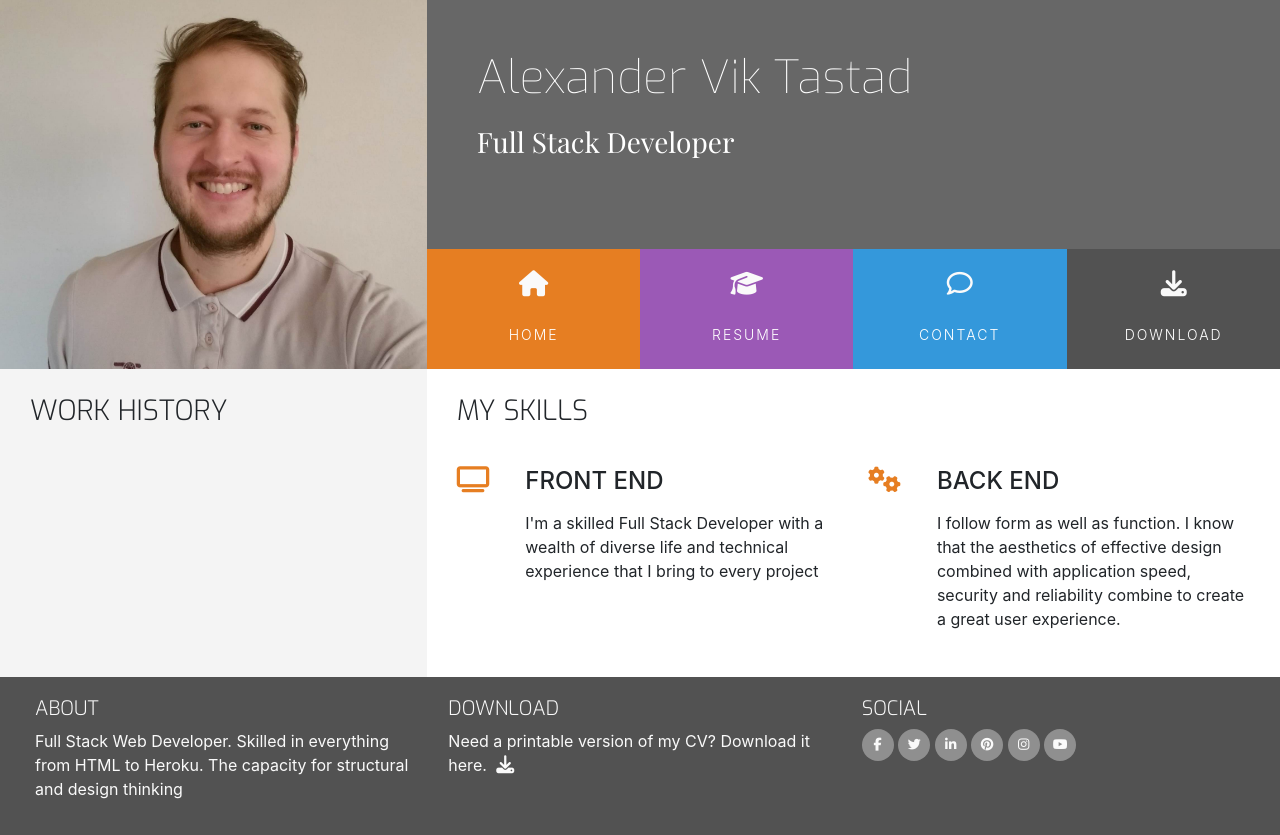
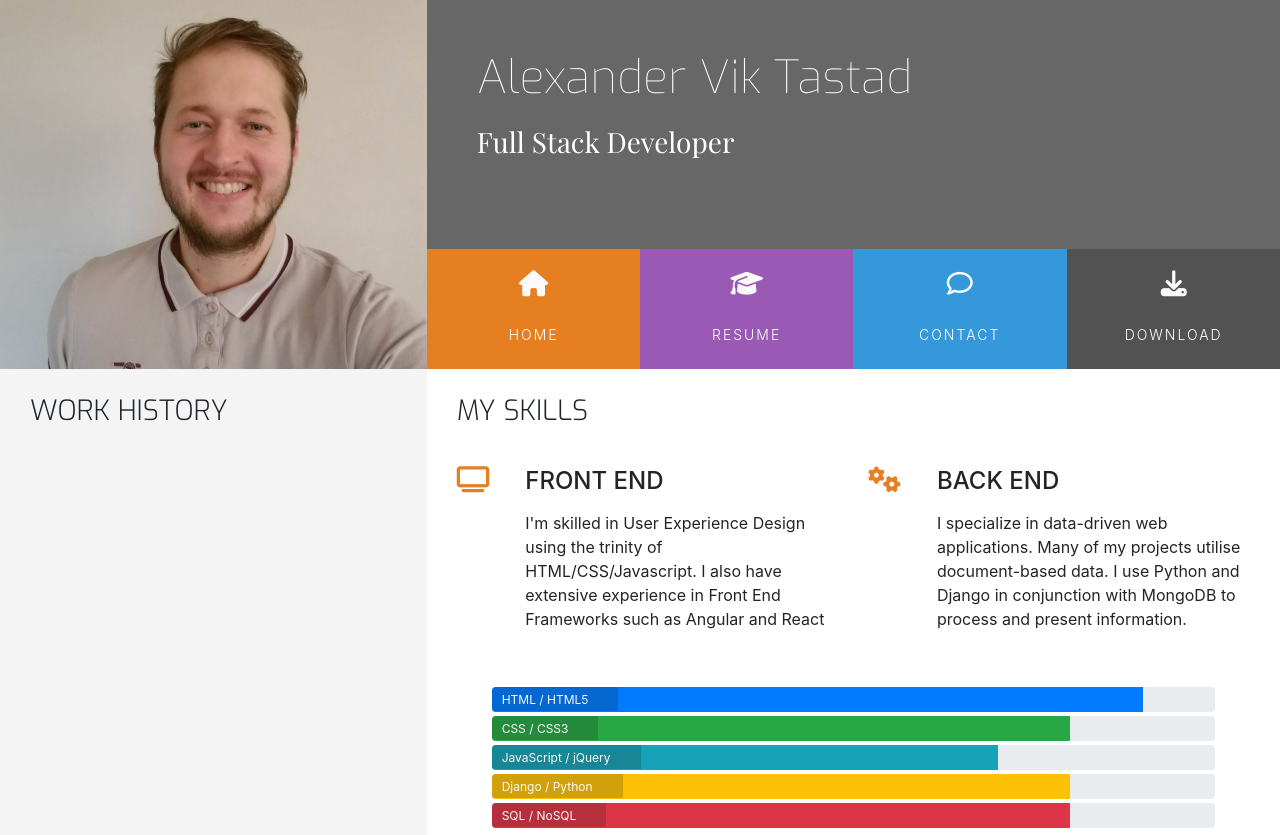
Before and after one commit to AVTpepper/My-Resume, a plain HTML site: page resume.html in a window 1280 px wide. Shown: the top 835 px of the page. Drawn offline with nearby package versions, Linux system fonts and the light colour scheme.

Commit message:
Add: progress-section and styled it.

```diff
--- a/assets/css/styles.css
+++ b/assets/css/styles.css
@@ -258,3 +258,28 @@ footer {
     position: relative;
     width: 60%;
 }
+
+/* -------------------------------------- Skills */
+
+.progress {
+    position: relative;
+    height: 25px;
+    margin-bottom: 4px;
+}
+
+.progress-type {
+    position: absolute;
+    left: 0px;
+    font-weight: 400;
+    padding: 3px 30px 2px 10px;
+    color: #fafafa;
+    background-color: rgba(25,25,25,0.2);
+}
+
+span.progress-type {
+    line-height: 1.6;
+}
+
+.progress-section {
+    margin: 40px 20px;
+}
--- a/resume.html
+++ b/resume.html
@@ -78,8 +78,8 @@
                             </div>
                             <div class="col-10">
                                 <h4 class="three-resons-heading uppercase">Front End</h4>
-                                <p>I'm a skilled Full Stack Developer with a wealth of diverse life and technical
-                                    experience that I bring to every project</p>
+                                <p> I'm skilled in User Experience Design using the trinity of HTML/CSS/Javascript. I
+                                    also have extensive experience in Front End Frameworks such as Angular and React</p>
                             </div>
                         </div>
                     </div>
@@ -90,10 +90,49 @@
                             </div>
                             <div class="col-10">
                                 <h4 class="three-resons-heading uppercase">Back End</h4>
-                                <p>I follow form as well as function. I know that the aesthetics of effective design
-                                    combined with application speed, security and reliability combine to create a great
-                                    user experience.</p>
+                                <p>I specialize in data-driven web applications. Many of my projects utilise
+                                    document-based data. I use Python and Django in conjunction with MongoDB to process
+                                    and present information.</p>
                             </div>
+                        </div>
+                    </div>
+                </div>
+                <div class="row progress-section">
+                    <div class="col">
+                        <div class="progress">
+                            <div class="progress-bar" role="progressbar" aria-valuenow="90" aria-valuemin="0"
+                                aria-valuemax="100" style="width:90%;">
+                                <span class="sr-only">90% complete</span>
+                            </div>
+                            <span class="progress-type">HTML / HTML5</span>
+                        </div>
+                        <div class="progress">
+                            <div class="progress-bar bg-success" role="progressbar" aria-valuenow="80" aria-valuemin="0"
+                                aria-valuemax="100" style="width:80%;">
+                                <span class="sr-only">80% complete</span>
+                            </div>
+                            <span class="progress-type">CSS / CSS3</span>
+                        </div>
+                        <div class="progress">
+                            <div class="progress-bar bg-info" role="progressbar" aria-valuenow="70" aria-valuemin="0"
+                                aria-valuemax="100" style="width:70%;">
+                                <span class="sr-only">70% complete</span>
+                            </div>
+                            <span class="progress-type">JavaScript / jQuery</span>
+                        </div>
+                        <div class="progress">
+                            <div class="progress-bar bg-warning" role="progressbar" aria-valuenow="80" aria-valuemin="0"
+                                aria-valuemax="100" style="width:80%;">
+                                <span class="sr-only">80% complete</span>
+                            </div>
+                            <span class="progress-type">Django / Python</span>
+                        </div>
+                        <div class="progress">
+                            <div class="progress-bar bg-danger" role="progressbar" aria-valuenow="80" aria-valuemin="0"
+                                aria-valuemax="100" style="width:80%;">
+                                <span class="sr-only">80% complete</span>
+                            </div>
+                            <span class="progress-type">SQL / NoSQL</span>
                         </div>
                     </div>
                 </div>
```
